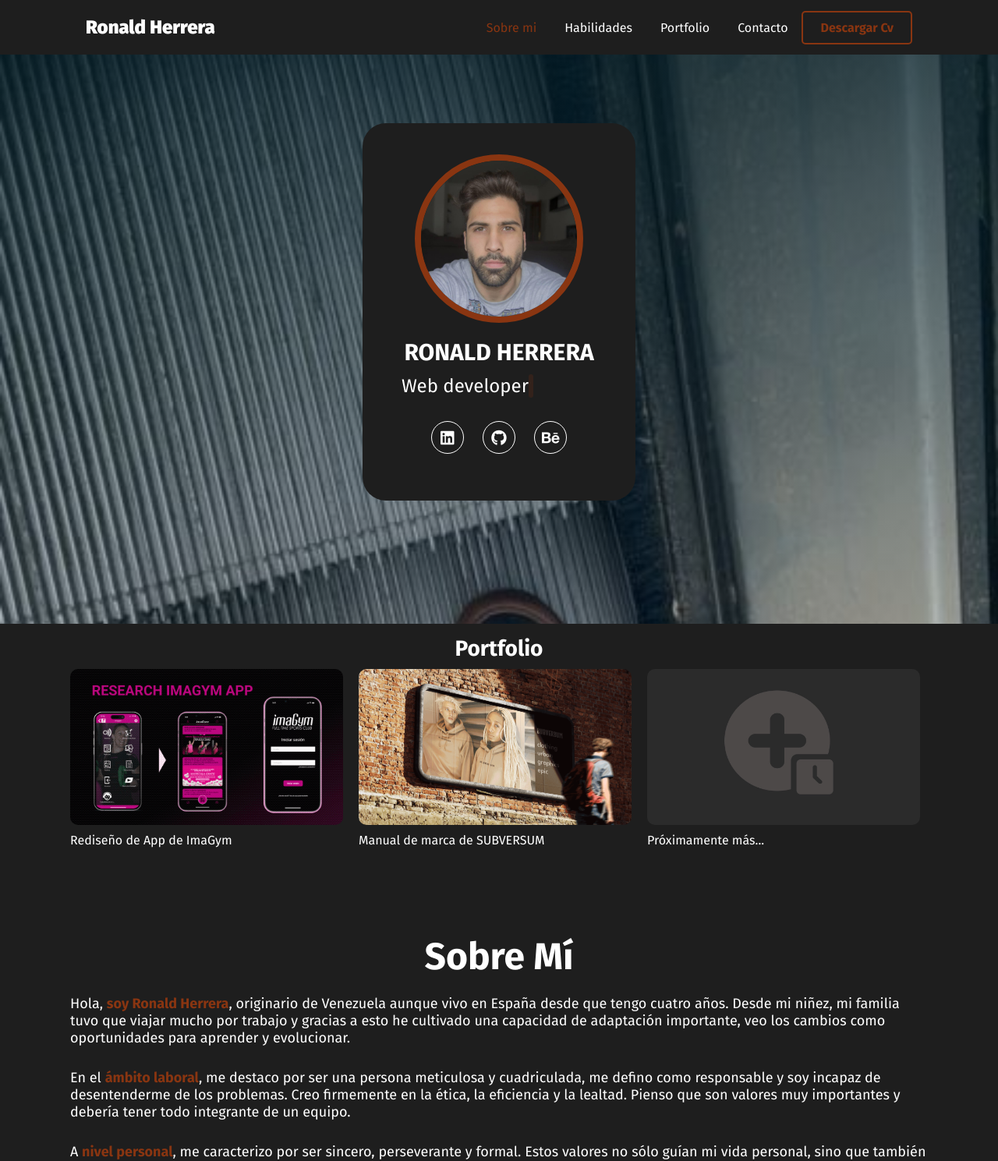
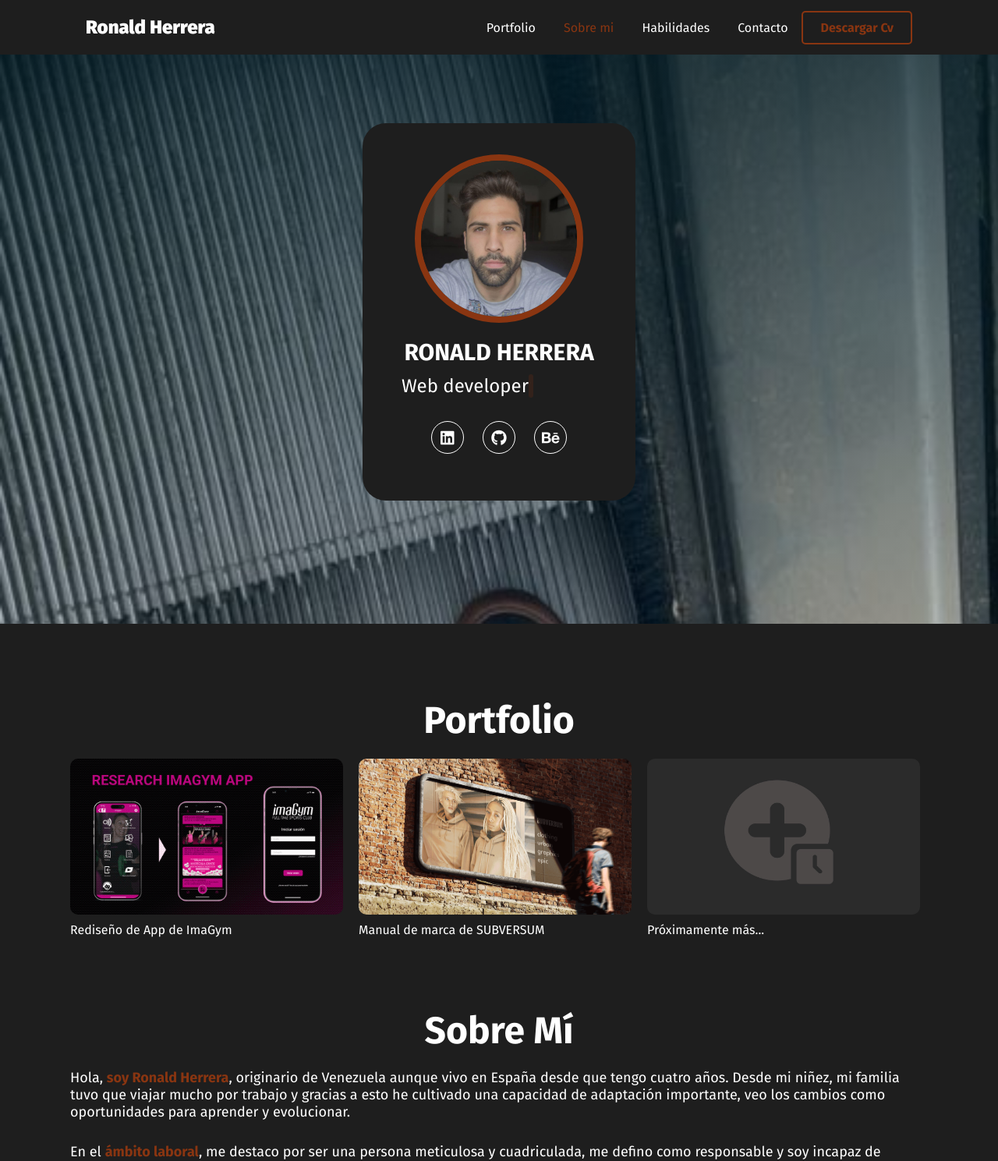
Before and after one commit to ronaldherrera/RONALD-HERRERA-CV, a PHP site: page / in a window 1280 px wide. Shown: the top 1489 px of the page at 78% size. Run offline with PHP 8.4, Linux system fonts and the light colour scheme.

Commit message:
Arreglo de margenes de seccion de portfolio

```diff
--- a/index.html
+++ b/index.html
@@ -22,9 +22,9 @@
             </div>
             <nav id="navHeader-escritorio">
                 <ul>
+                    <li><a href="#portfolio">Portfolio</a></li>
                     <li><a href="#sobreMi">Sobre mi</a></li>
                     <li><a href="#habilidades">Habilidades</a></li>
-                    <li><a href="#portfolio">Portfolio</a></li>
                     <li><a href="#contacto">Contacto</a></li>
                     <li><a id="button" class="descargaCv" href="/descargas/CV RONALD HERRERA.pdf"
                             download="Ronald Herrera (cv)"><strong>Descargar Cv</strong><span class="overlay"></span>
@@ -38,9 +38,9 @@
                     <i class="fa-solid fa-xmark" style="display: none;"></i>
                 </div>
                 <ul>
+                    <li><a href="#portfolio">Portfolio</a></li>
                     <li><a href="#sobreMi">Sobre mi</a></li>
                     <li><a href="#habilidades">Habilidades</a></li>
-                    <li><a href="#portfolio">Portfolio</a></li>
                     <li><a href="#contacto">Contacto</a></li>
                     <a id="button" class="descargaCv" href="/descargas/CV RONALD HERRERA.pdf"
                         download="Ronald Herrera (cv)"><strong>Descargar Cv</strong><span class="overlay"></span> </a>
--- a/style.css
+++ b/style.css
@@ -399,7 +399,7 @@ nav#navHeader-movil .descargaCv {
     display: flex;
     align-items: center;
     justify-content: center;
-    padding: 0 20px;
+    padding: 70px 20px 30px;
 }
 .listaPortafolio{
     width: 100%;
@@ -407,11 +407,12 @@ nav#navHeader-movil .descargaCv {
     display: flex;
     flex-direction: column;
     align-items: center;
+    margin-top: 25px;
+
 }
 .portfolio h3{
-    font-size: 28px;
-    margin-bottom: 10px;
-    margin-top: 15px;
+    font-size: 48px;
+    margin-bottom: 20px;
     text-align: center;
 }
 .carruselProyectos{
@@ -440,7 +441,7 @@ nav#navHeader-movil .descargaCv {
     display: none;
 }
 .proyecto{
-    height: 300px;
+    height: 250px;
     display: flex;
     flex-direction: column;
     width: fit-content;
```
